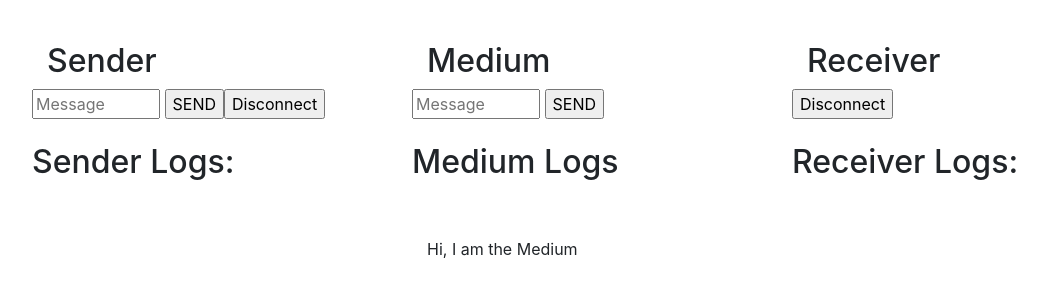
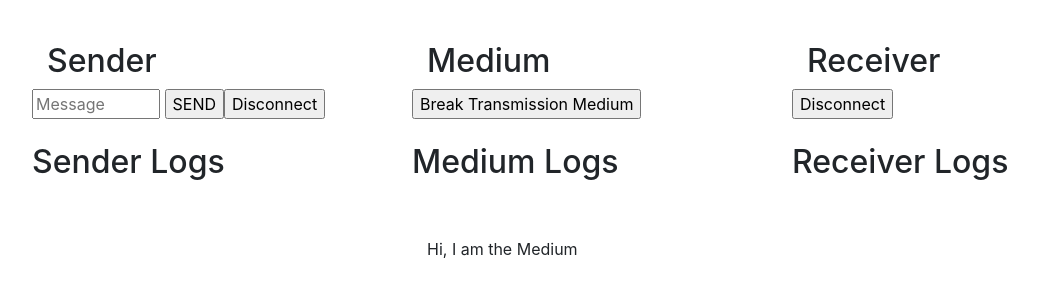
Before and after one commit to jatin69/sliding-window-protocols, a Flask app: template templates/index.html in a window 1280 px wide. Shown: the part 93-390 px from the top of the page, without its empty margins (38-1085 px from the left). Run offline with Flask 2, Linux system fonts and the light colour scheme; the template is opened without the code that fills it, so the values that code supplies are empty.

Commit message:
3 layer architecture working

```diff
--- a/app.py
+++ b/app.py
@@ -3,6 +3,7 @@ from threading import Lock
 from flask import Flask, render_template, session, request
 from flask_socketio import SocketIO, emit, disconnect
 import time
+import random
 
 # Set this variable to "threading", "eventlet" or "gevent" to test the
 # different async modes, or leave it set to None for the application to choose
@@ -34,35 +35,36 @@ thread_lock = Lock()
 
 
 # Caught by middle layer for manipulation
-@socketio.on('SendPacketMiddle')
-def caught_by_middle_layer(message):
+@socketio.on('SendPacketToMiddleLayerBackend')
+def packet_at_middle_layer(message):
     """
     Event : Message caught from server frontend
-    Task  : Manipulate data & forward to receiver end
+    Task  : Manipulate data and send to middle layer frontend
     """
     time.sleep(.1)
-    emit('ReceivePacketMiddle', {'data': message['data']})
+    emit('SendPacketToMiddleLayerFrontend', {'data': message['data']})
     time.sleep(.2)
 
 
 # Message to be sent to Receiver
-@socketio.on('SendPacket')
-def send_to_receiver(message):
+@socketio.on('sendPacketToReceiverBackend')
+def packet_at_receiver_backend(message):
     """
     Event : Message received from server middle layer
     Task  : Forward the message to receiver end
     """
-    emit('ReceivePacket', {'data': message['data']})
-
-@socketio.on('SendingAck')
-def receiving_ack(message):
-    emit('AckReceived', { 'data': message['data']})
+    emit('sendPacketToReceiverFrontend', {'data': message['data']})
 
 
-@socketio.on('SendingAckMiddle')
-def receiving_ack_Medium(message):
+@socketio.on('sendAckToSenderBackend')
+def ack_at_sender_backend(message):
+    emit('sendAckToSenderFrontend', {'data': message['data']})
+
+
+@socketio.on('sendAckToMiddleLayerBackend')
+def ack_at_middle_layer_backend(message):
     time.sleep(.1)
-    emit('AckReceivedMedium', { 'data': message['data']})
+    emit('sendAckToMiddleLayerFrontend', {'data': message['data']})
     time.sleep(.2)
 
 
--- a/templates/index.html
+++ b/templates/index.html
@@ -31,7 +31,6 @@
             // received reply from server - Connection ready
             socket.on('complete_connection', function (message) {
                 $('#SenderLogs').append('<br><br>' + $('<div/>').text(message.data).html());
-                // socket.emit('disconnect');
             })
 
             // ===================================== continuous Ping pong ========================================
@@ -59,6 +58,7 @@
                 $('#ping-pong').text(Math.round(10 * sum / ping_pong_times.length) / 10);
             });
 
+            // ======================================= Utility functions =================================
             function getDate(date) {
                 var monthNames = [
                     "January", "February", "March",
@@ -84,83 +84,90 @@
                 return "Logging Data On : " + getDate() + " at " + currTime + "  ";
             }
 
-            // =========================================== Transmission ==========================================
+            function disableAllButtons(status) {
+                $('#SenderDisconnectBtn').attr('disabled', status);
+                $('#ReceiverDisconnectBtn').attr('disabled', status);
+                $('#senderFrontendDataBtn').attr('disabled', status);
+                $("#senderFrontendData").attr("disabled", status);
+                $("#MiddleLayerDisconnectBtn").attr("disabled", status);
+            }
 
-            // ================================ Packet orginiating at Sender Layer ===============================
-            // ======================================= packet at Sender Layer ========================================
-            $('form#SenderEmit').submit(function (event) {
-                message_from_server = $('#SenderEmitData').val();
-                message = "Sending : " + message_from_server;
-                $('#SenderLogs').append('<br><br>' + $('<div/>').text(getCurrentDateTime() + message).html());
-                socket.emit('SendPacketMiddle', { data: message_from_server });
-                $('#SenderDisconnectBtn').attr('disabled', true);
-                $('#ReceiverDisconnectBtn').attr('disabled', true);
-                $('#SenderEmitDataBtn').attr('disabled', true);
-                $("#SenderEmitData").attr("disabled", true);
+            // =========================================== Transmission events ======================   ===============
+
+            // ================================ Packet orginiating at Sender Frontend ================================
+            $('form#senderFrontend').submit(function (event) {
+
+                // retrieve data from sender frontend & send to middle layer backend
+                message = $('#senderFrontendData').val();
+                $('#SenderLogs').append('<br><br>' + $('<div/>').text(getCurrentDateTime() + "Sending : " + message).html());
+                socket.emit('SendPacketToMiddleLayerBackend', { data: message });
+
+                // disable buttons until acknowledgement is received of current packet
+                disableAllButtons(true);
                 return false;
             });
 
             // ======================================== packet at Middle Layer =====================================
-            socket.on('ReceivePacketMiddle', function (message_from_server) {
-                message = "Intercepting : " + message_from_server['data'];
-                $('#MiddleLogs').append('<br><br>' + $('<div/>').text(getCurrentDateTime() + message).html());
-                socket.emit('SendPacket', { data: message_from_server['data'] });
+            socket.on('SendPacketToMiddleLayerFrontend', function (message) {
+                $('#MiddleLayerLogs').append('<br><br>' + $('<div/>').text(getCurrentDateTime() + "Intercepting : " + message['data']).html());
+                socket.emit('sendPacketToReceiverBackend', { data: message['data'] });
                 return false;
             })
 
             // ======================================== packet at Receiver Layer =====================================
-            socket.on('ReceivePacket', function (message_from_server) {
-                message = "Received : " + message_from_server['data'];
-                ackMessage = "Ack for Packet : " + message_from_server['data'];
-                $('#ReceiverLogs').append('<br><br>' + $('<div/>').text(getCurrentDateTime() + message).html());
+            socket.on('sendPacketToReceiverFrontend', function (message) {
+                $('#ReceiverLogs').append('<br><br>' + $('<div/>').text(getCurrentDateTime() + "Received : " + message['data']).html());
+
+                ackMessage = "Ack for Packet : " + message['data'];
                 $('#ReceiverLogs').append('<br>' + $('<div/>').text(getCurrentDateTime() + "Sending : " + ackMessage).html());
-                socket.emit('SendingAckMiddle', { data: ackMessage })
+                socket.emit('sendAckToMiddleLayerBackend', { data: ackMessage })
+
                 return false;
             })
 
 
             // ================================ Ack orginiating at Receiver Layer ===============================
             // ======================================== Ack at Middle Layer =====================================
-            socket.on('AckReceivedMedium', function (message_from_server) {
-                message = "Intercepting : " + message_from_server['data'];
-                $('#MiddleLogs').append('<br>' + $('<div/>').text(getCurrentDateTime() + message).html());
-                socket.emit('SendingAck', { data: message_from_server['data'] });
+            socket.on('sendAckToMiddleLayerFrontend', function (message) {
+                $('#MiddleLayerLogs').append('<br>' + $('<div/>').text(getCurrentDateTime() + "Intercepting : " + message['data']).html());
+                socket.emit('sendAckToSenderBackend', { data: message['data'] });
+            })
+
+            // ======================================== packet at Sender Layer =====================================
+
+            socket.on('sendAckToSenderFrontend', function (message_from_server) {
+                message = "Received : " + message_from_server['data'];
+                $('#SenderLogs').append('<br>' + $('<div/>').text(getCurrentDateTime() + message).html());
+                // ack received - re enable the buttons
+                disableAllButtons(false);
+
             })
 
 
-            // ======================================== packet at Sender Layer =====================================
-            socket.on('AckReceived', function (message_from_server) {
-                message = "Received : " + message_from_server['data'];
-                $('#SenderLogs').append('<br>' + $('<div/>').text(getCurrentDateTime() + message).html());
-                $('#SenderDisconnectBtn').attr('disabled', false);
-                $('#ReceiverDisconnectBtn').attr('disabled', false);
-                $('#SenderEmitDataBtn').attr('disabled', false);
-                $("#SenderEmitData").attr("disabled", false);
-            })
-
-            socket.on('disconnecting_confirmation', function (message) {
-                $('#SenderLogs').append('<br><br>' + $('<div/>').text(getCurrentDateTime() + message['data']).html());
-                $('#ReceiverLogs').append('<br><br>' + $('<div/>').text(getCurrentDateTime() + message['data']).html());
-            })
-
             $('form#SenderDisconnect').submit(function (event) {
                 socket.emit('disconnect_request', { data: 'sender ' });
-                $('#SenderDisconnectBtn').attr('disabled', true);
-                $('#ReceiverDisconnectBtn').attr('disabled', true);
-                $('#SenderEmitDataBtn').attr('disabled', true);
-                $("#SenderEmitData").attr("disabled", true);
+                disableAllButtons(true);
+                return false;
+            });
+
+            $('form#MiddleLayerDisconnect').submit(function (event) {
+                socket.emit('disconnect_request', { data: 'Middle Layer ' });
+                disableAllButtons(true);
                 return false;
             });
 
             $('form#ReceiverDisconnect').submit(function (event) {
                 socket.emit('disconnect_request', { data: 'receiver ' });
-                $('#SenderDisconnectBtn').attr('disabled', true);
-                $('#ReceiverDisconnectBtn').attr('disabled', true);
-                $('#SenderEmitDataBtn').attr('disabled', true);
-                $("#SenderEmitData").attr("disabled", true);
+                disableAllButtons(true);
                 return false;
             });
 
+            socket.on('disconnecting_confirmation', function (message) {
+                $('#SenderLogs').append('<br><br>' + $('<div/>').text(getCurrentDateTime() + message['data']).html());
+                $('#MiddleLayerLogs').append('<br><br>' + $('<div/>').text(getCurrentDateTime() + message['data']).html());
+                $('#ReceiverLogs').append('<br><br>' + $('<div/>').text(getCurrentDateTime() + message['data']).html());
+
+            })
 
             // ===============================================================================================
         });
@@ -203,9 +210,9 @@
                 <h2 class="text-left">Sender</h2>
                 <div class="row">
                     <!-- Sender send data button -->
-                    <form id="SenderEmit" method="POST" action='#'>
-                        <input type="text" style="width: 8em" name="emit_data" id="SenderEmitData" placeholder="Message">
-                        <input type="submit" id="SenderEmitDataBtn" value="SEND">
+                    <form id="senderFrontend" method="POST" action='#'>
+                        <input type="text" style="width: 8em" name="senderFrontendData" id="senderFrontendData" placeholder="Message">
+                        <input type="submit" id="senderFrontendDataBtn" value="SEND">
                     </form>
                     <!-- Sender Disconnect button -->
                     <form id="SenderDisconnect" method="POST" action="#">
@@ -215,7 +222,7 @@
                 <br>
                 <!-- Sender Logs -->
                 <div class="row">
-                    <h2>Sender Logs:</h2>
+                    <h2>Sender Logs</h2>
                     <div class="col-sm-12">
                         <div id="SenderLogs">
                         </div>
@@ -226,11 +233,11 @@
             <!-- Middle layer -->
             <div class="col-sm-4">
                 <!-- Middle layer logs - dropped, forwarded -->
-                <h2 class="text-left">Medium    </h2>
+                <h2 class="text-left">Medium </h2>
                 <div class="row">
-                    <form id="SenderEmit" method="POST" action='#'>
-                        <input type="text" style="width: 8em" name="emit_data" id="SenderEmitData" placeholder="Message">
-                        <input type="submit" id="SenderEmitDataBtn" value="SEND">
+                    <!-- Receiver Disconnect button -->
+                    <form id="MiddleLayerDisconnect" method="POST" action="#">
+                        <input type="submit" id="MiddleLayerDisconnectBtn" value="Break Transmission Medium">
                     </form>
                 </div>
                 <br>
@@ -238,7 +245,7 @@
                 <div class="row">
                     <h2>Medium Logs</h2>
                     <div class="col-sm-12">
-                        <div id="MiddleLogs">
+                        <div id="MiddleLayerLogs">
                             <br>
                             <br> Hi, I am the Medium
                         </div>
@@ -259,7 +266,7 @@
                 <!-- Receiver Logs -->
                 <div class="row">
 
-                    <h2>Receiver Logs:</h2>
+                    <h2>Receiver Logs</h2>
                     <div class="col-sm-12">
                         <div id="ReceiverLogs"></div>
                     </div>
```
Also changed, not shown: README.md.
